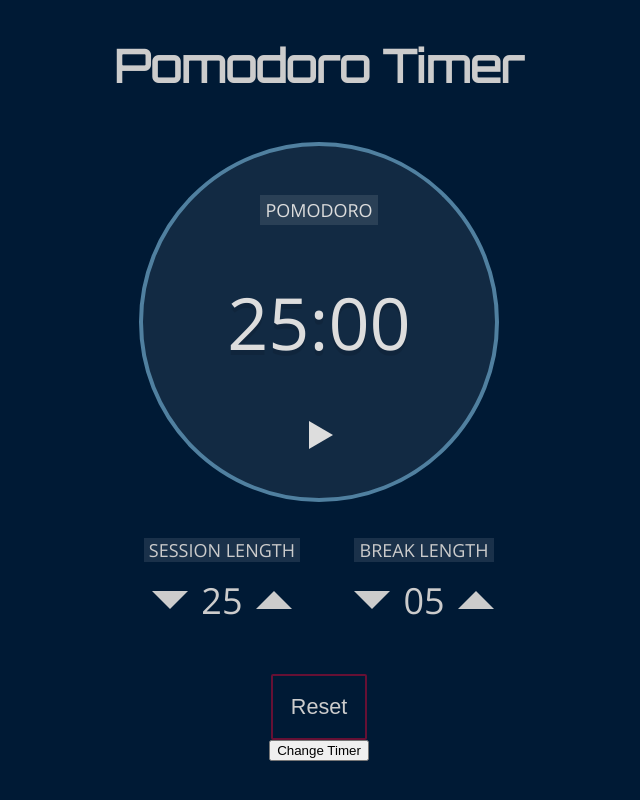
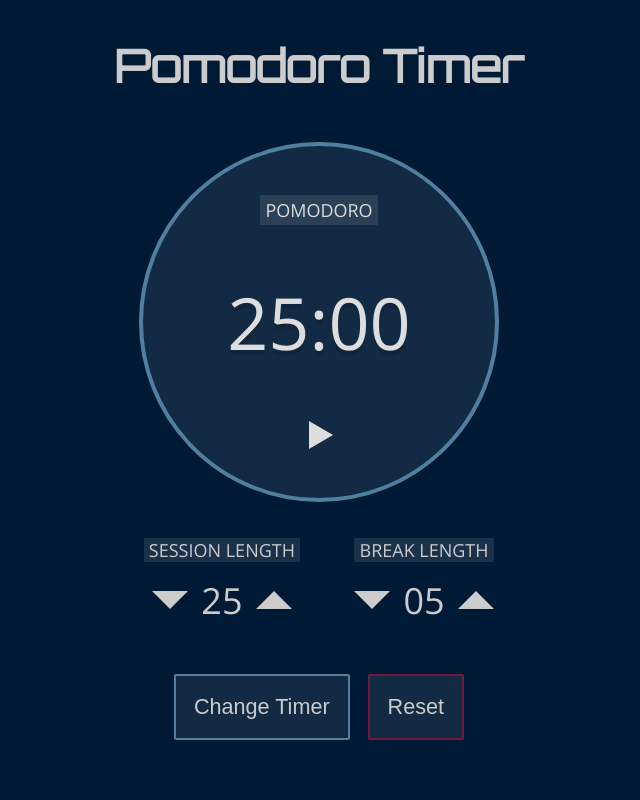
Before and after one commit to theschmocker/pomodoro, a plain HTML site: page index.html in a window 1280 px wide. Shown: the whole page, without its empty margins (321-961 px from the left). Drawn offline with nearby package versions, Linux system fonts and the light colour scheme.

Commit message:
button styling

```diff
--- a/assets/styles.css
+++ b/assets/styles.css
@@ -187,16 +187,33 @@ h1 {
     display: none;
 }
 
-#reset {
+.controls {
+    display: flex;
+    justify-content: space-between;
+    align-items: center;
+}
+
+.control-button {
+    display: inline-block;
+    border: 2px solid var(--color-secondary);
     color: var(--color-fg);
     padding: 1rem;
+    font-size: 1.2rem;
     text-align: center;
-    font-size: 1.2rem;
     margin-top: 1rem;
+    background: rgba(255,255,255, 0.07);
+    cursor: pointer;
+    border-radius: 2px;
+}
+
+.control-button:hover {
+    background: rgba(255,255,255, 0.1);
+
+}
+
+#reset {
+    margin-left: 1rem;
     border: 2px solid rgba(255, 0, 50, 0.4);
-    background: transparent;
-    border-radius: 2px;
-    cursor: pointer;
 }
 
 #reset:hover {
--- a/index.html
+++ b/index.html
@@ -38,8 +38,10 @@
                 </div>
             </div>
         </div>
-        <button id="reset">Reset</button>
-        <button id="change-timer">Change Timer</button>
+        <div class="controls">
+            <button class="control-button" id="change-timer">Change Timer</button>
+            <button class="control-button" id="reset">Reset</button>
+        </div>
         <script src="scripts/main.js"></script>
     </body>
 </html>
```
